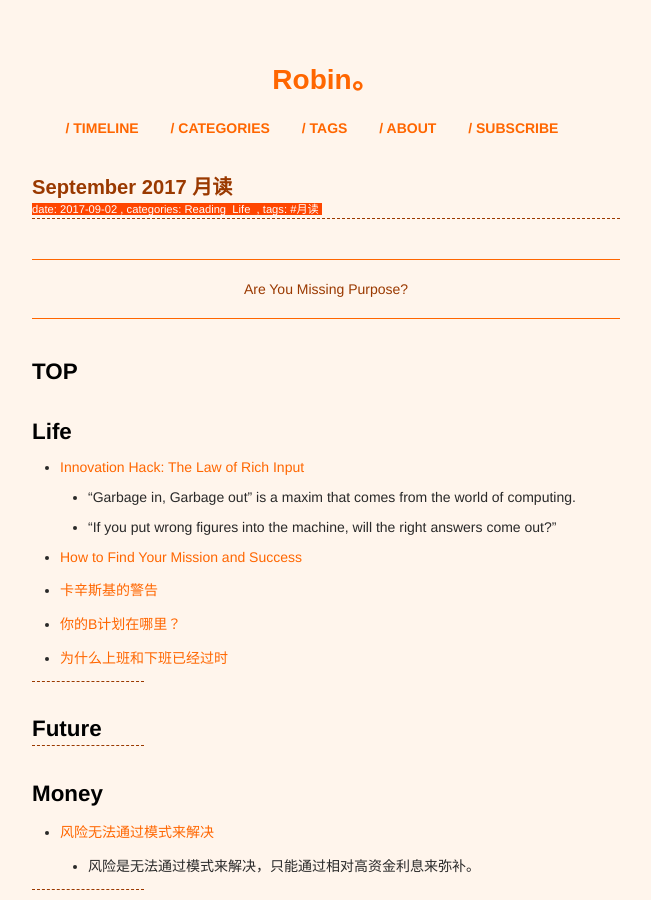
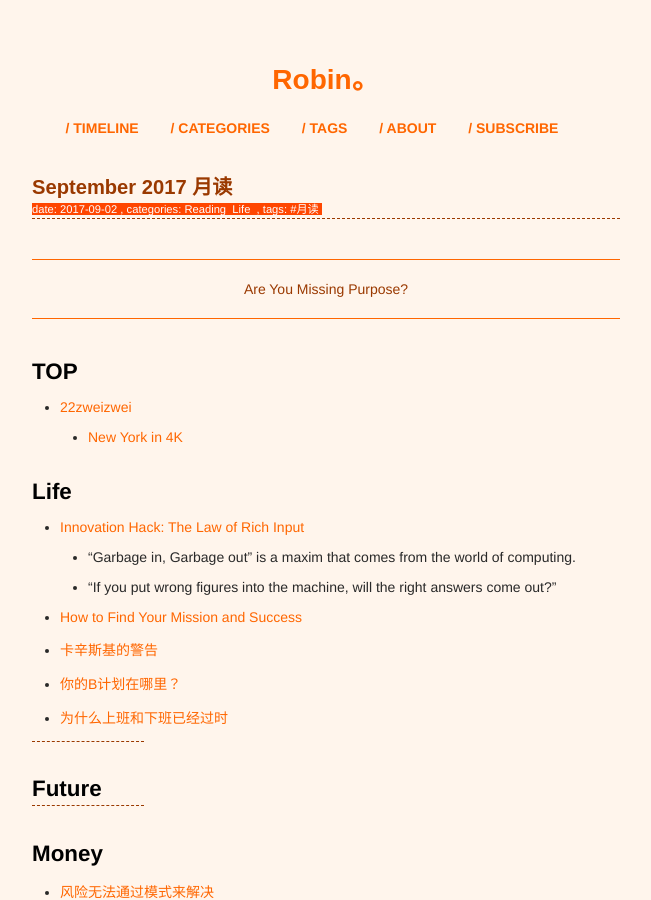
Before and after one commit to xianyuxmu/xianyuxmu.github.io, a Jekyll site: the page built from _posts/2017-09-02-monthly-reading.md, in a window 1280 px wide and 900 px high. Shown: the whole window, without its empty margins (314-965 px from the left). Built offline with Jekyll 4.4.1, drawn with Linux system fonts in a browser that asks for light colours; comment, search, counter and statistics services are not loaded.

Commit message:
Reading of 17 Sep. 2017

```diff
--- a/_posts/2017-09-02-monthly-reading.md
+++ b/_posts/2017-09-02-monthly-reading.md
@@ -15,6 +15,9 @@ tags:
 </blockquote>
 
 ## TOP
+
+- [22zweizwei](https://www.youtube.com/user/22zweizwei/feed)
+	- [New York in 4K](https://www.youtube.com/watch?v=TmDKbUrSYxQ)
 
 
 ## Life
```
